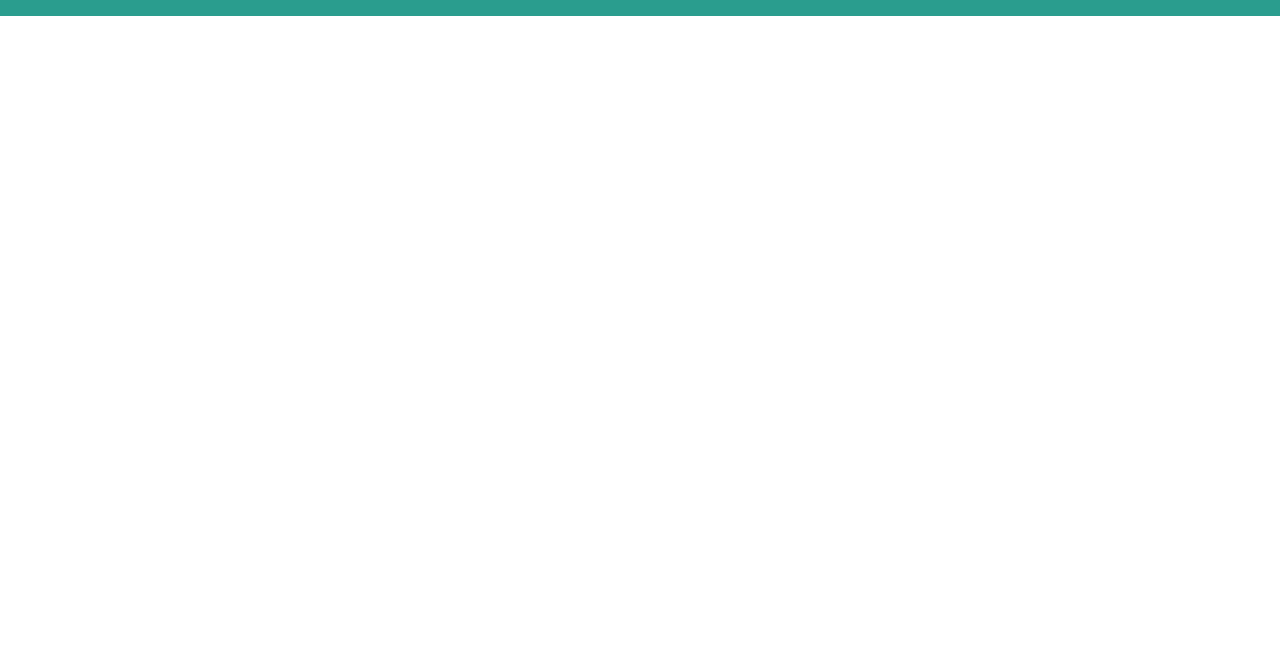
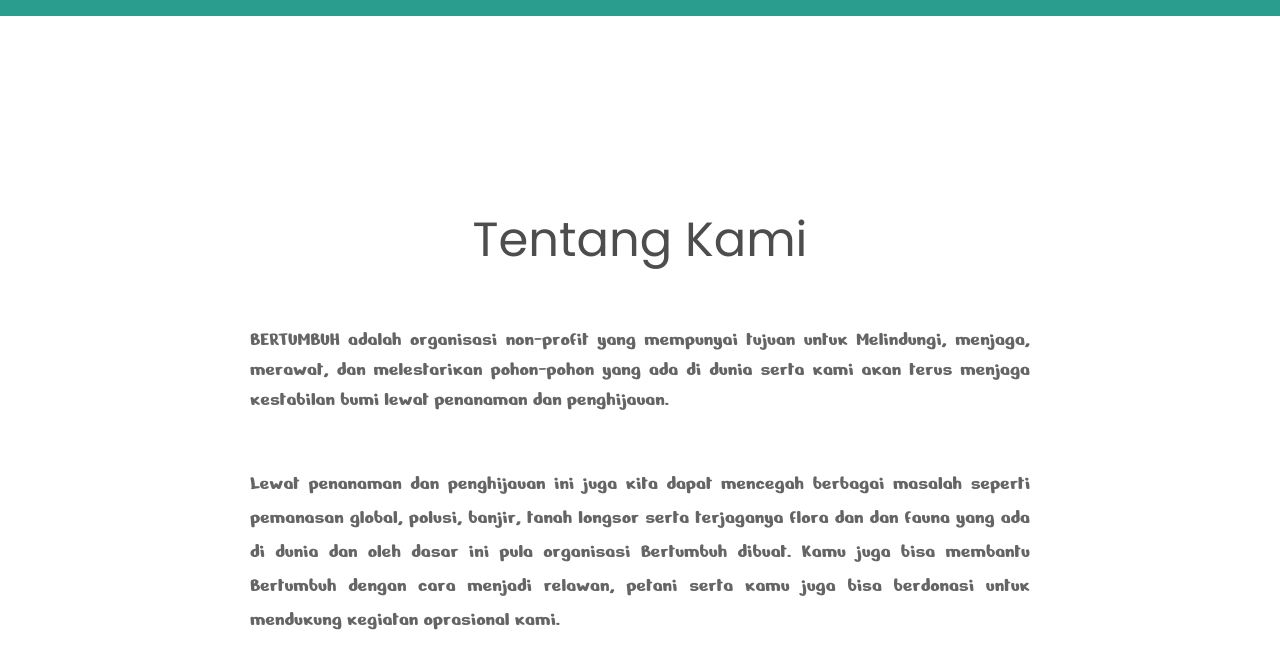
Before and after one commit to murdady/davaleba-5, a plain HTML site: page index.html in a window 1280 px wide. Shown: the part 106-774 px from the top of the page. Drawn offline with Linux system fonts and the light colour scheme.

Commit message:
Added Article

```diff
--- a/css/styles.css
+++ b/css/styles.css
@@ -50,3 +50,40 @@ button {
     font-weight: 600;
     margin-left: 346.7px;
 }
+
+/* ARTICLE */
+
+.article {
+    width: 780px;
+    margin: 200px auto;
+
+
+}
+
+.tentang {
+    color: #4D4D4D;
+    text-align: center;
+    font-family: 'Poppins', sans-serif;
+    font-size: 48px;
+    font-weight: 500;
+   margin-bottom: 60px;
+}
+
+.p1 {
+    color: #656565;
+text-align: justify;
+font-family: 'Nerko One', cursive;
+font-size: 20px;
+font-weight: 400;
+line-height: 150%; /* 30px */
+margin-bottom: 52px;
+}
+
+.p2 {
+    color: #656565;
+    text-align: justify;
+    font-family: 'Nerko One', cursive;
+    font-size: 20px;
+    font-weight: 400;
+    line-height: 170%; /* 34px */
+}
--- a/index.html
+++ b/index.html
@@ -34,6 +34,16 @@
 
     </header>
 
+    <!-- ARTICLE -->
+
+    <article class="article">
+
+        <h1 class="tentang">Tentang Kami</h1>
+
+        <p class="p1">BERTUMBUH adalah organisasi non-profit yang mempunyai tujuan untuk Melindungi, menjaga, merawat, dan melestarikan pohon-pohon yang ada di dunia serta kami akan  terus menjaga kestabilan bumi lewat penanaman dan penghijauan.</p>
+        <p class="p2">Lewat penanaman dan penghijauan ini juga  kita dapat mencegah berbagai masalah seperti pemanasan global, polusi, banjir, tanah longsor serta terjaganya flora dan dan fauna yang ada di dunia dan oleh dasar ini pula organisasi Bertumbuh dibuat. Kamu juga bisa membantu Bertumbuh dengan cara menjadi relawan, petani serta kamu juga bisa berdonasi untuk mendukung kegiatan oprasional kami.</p>
+    </article>
+
 </body>
 
 </html>
```
